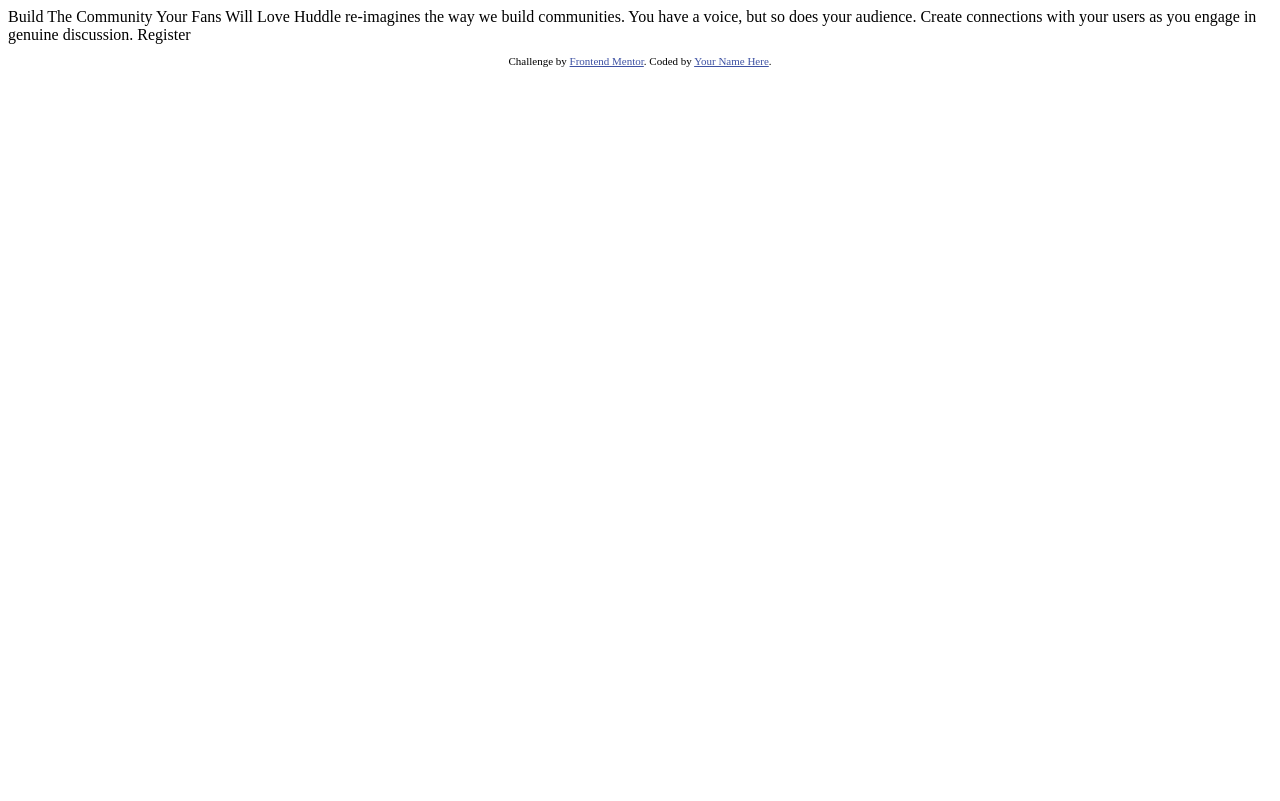
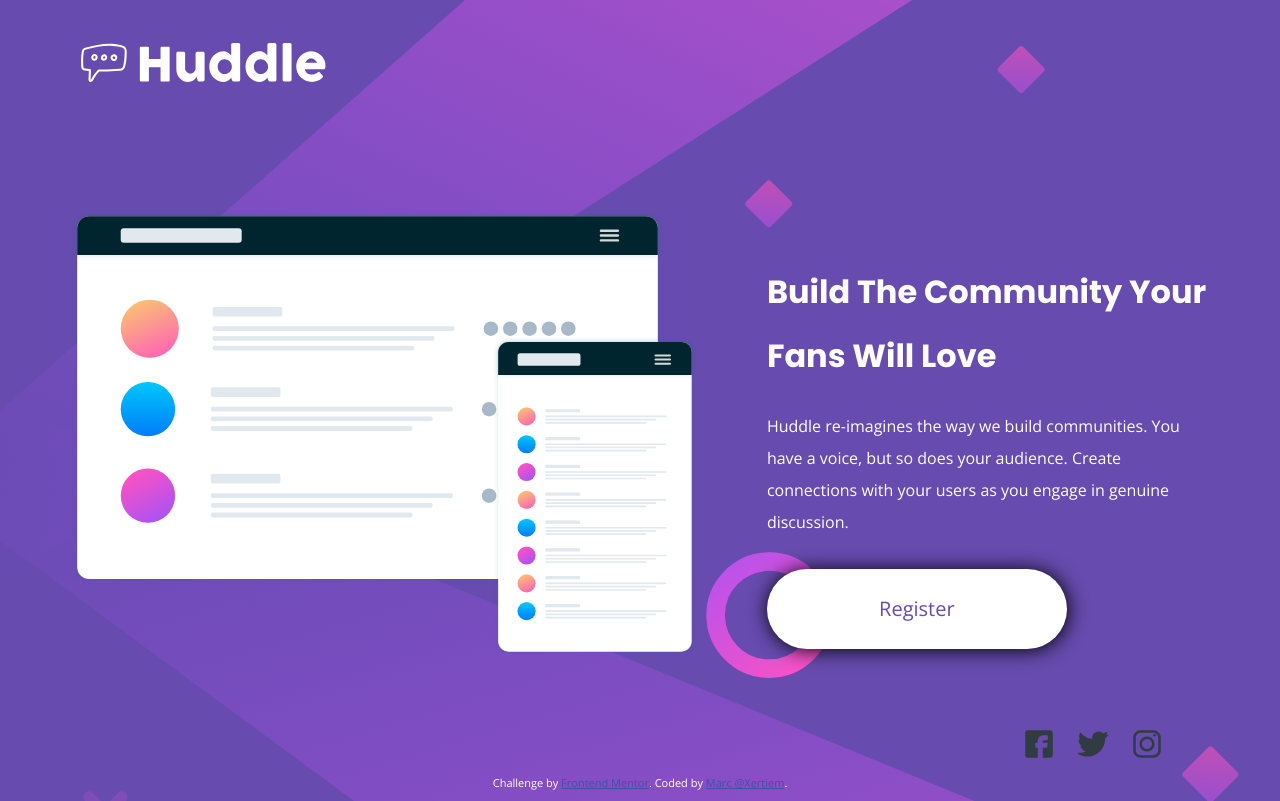
Before and after one commit to Xertiem/huddle-landing-page, a plain HTML site: page index.html in a window 1280 px wide. Drawn offline with nearby package versions, Linux system fonts and the light colour scheme.

Commit message:
Added CSS, icons and main desktop website

```diff
--- /dev/null
+++ b/css/styles.css
@@ -0,0 +1,87 @@
+body {
+  background-color: hsl(257, 40%, 49%);
+  background-image: url(../images/bg-desktop.svg);
+  background-repeat: no-repeat;
+  background-size: 1440px auto;
+  color: white;
+  font-family: 'Open Sans', sans-serif;
+}
+
+h1 {
+  font-family: 'Poppins', sans-serif;
+  font-weight: 700;
+  padding-top: 50px;
+}
+
+.top-container {
+  margin: 30px 60px 110px;
+  position: relative;
+}
+
+.mid-container {
+  width: 90%;
+  margin: 80px auto;
+  text-align: left;
+  line-height: 2;
+}
+
+.mock-up {
+  float: left;
+  margin-right: 70px;
+  width: 55%;
+}
+
+.btn {
+  -webkit-border-radius: 100px;
+  -moz-border-radius: 100px;
+  border-radius: 100px;
+  height: 0;
+  line-height: 0;
+  color: #674BAF;
+  font-family: 'Open Sans', sans-serif;
+  width: 220px;
+  font-size: 20px;
+  font-weight: 400;
+  padding: 40px;
+  border-style-hover: solid;
+  border-width-hover: 0;
+  background-color: #FFFFFF;
+  -webkit-box-shadow: 1px 1px 20px 0 #000000;
+  -moz-box-shadow: 1px 1px 20px 0 #000000;
+  box-shadow: 1px 1px 20px 0 #000000;
+  text-decoration: none;
+  display: inline-block;
+  cursor: pointer;
+  text-align: center;
+  margin-top: 15px;
+}
+
+.btn:hover {
+  background: #EEEEEE;
+  -webkit-border-radius: 80px;
+  -moz-border-radius: 80px;
+  border-radius: 80px;
+  text-decoration: none;
+}
+
+.bottom-container {
+  text-align: right;
+  margin-right: 100px;
+}
+
+.social{
+  display: inline-block;
+  width: 30px;
+  padding: 0 10px;
+}
+
+.attribution {
+  text-align: center;
+}
+
+@media only screen and (max-width: 375px) {
+  h1 {
+    font-family: 'Poppins', sans-serif;
+    font-weight: 400;
+  }
+}
--- a/index.html
+++ b/index.html
@@ -1,33 +1,59 @@
 <!DOCTYPE html>
 <html lang="en">
+
 <head>
   <meta charset="UTF-8">
   <meta name="viewport" content="width=device-width, initial-scale=1.0"> <!-- displays site properly based on user's device -->
-
+  <link rel="stylesheet" href="css/styles.css">
   <link rel="icon" type="image/png" sizes="32x32" href="./images/favicon-32x32.png">
-
+  <link href="https://fonts.googleapis.com/css2?family=Open+Sans&family=Poppins:wght@400;700&display=swap" rel="stylesheet">
   <title>Frontend Mentor | Huddle landing page with single introductory section</title>
 
   <!-- Feel free to remove these styles or customise in your own stylesheet 👍 -->
   <style>
-    .attribution { font-size: 11px; text-align: center; }
-    .attribution a { color: hsl(228, 45%, 44%); }
+    .attribution {
+      font-size: 11px;
+      text-align: center;
+    }
+
+    .attribution a {
+      color: hsl(228, 45%, 44%);
+    }
   </style>
 </head>
+
 <body>
+  <div class="top-container">
+    <img src="images/logo.svg" alt="Huddle logo" class="logo">
+  </div>
+  <div class="mid-container">
+    <img src="images/illustration-mockups.svg" alt="mock-up illustration" class="mock-up">
+    <h1>Build The Community Your Fans Will Love</h1>
 
-  Build The Community Your Fans Will Love
+    <p>Huddle re-imagines the way we build communities. You have a voice, but so does your audience.
+      Create connections with your users as you engage in genuine discussion.</p>
 
-  Huddle re-imagines the way we build communities. You have a voice, but so does your audience.
-  Create connections with your users as you engage in genuine discussion.
+    <a href="#" class="btn">Register</a>
+  </div>
 
-  Register
+  <div class="bottom-container">
+    <a class="social" href="https://www.facebook.com/huddle.com">
+      <img src="images/logo-facebook.svg" alt="facebook." />
+    </a>
+    <a class="social" href="https://twitter.com/huddle">
+      <img src="images/logo-twitter.svg" alt="" />
+    </a>
+    <a class="social" href="#">
+      <img src="images/logo-instagram.svg" alt="" />
+    </a>
+  </div>
 
   <footer>
     <p class="attribution">
       Challenge by <a href="https://www.frontendmentor.io?ref=challenge" target="_blank">Frontend Mentor</a>.
-      Coded by <a href="#">Your Name Here</a>.
+      Coded by <a href="#">Marc @Xertiem</a>.
     </p>
   </footer>
 </body>
+
 </html>
```
Also changed, not shown: images/logo-facebook.svg (added), images/logo-instagram.svg (added), images/logo-twitter.svg (added), 1 other file.
